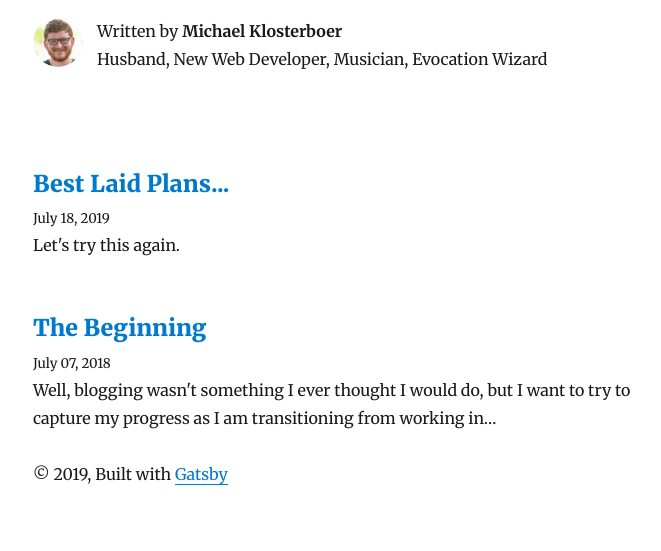
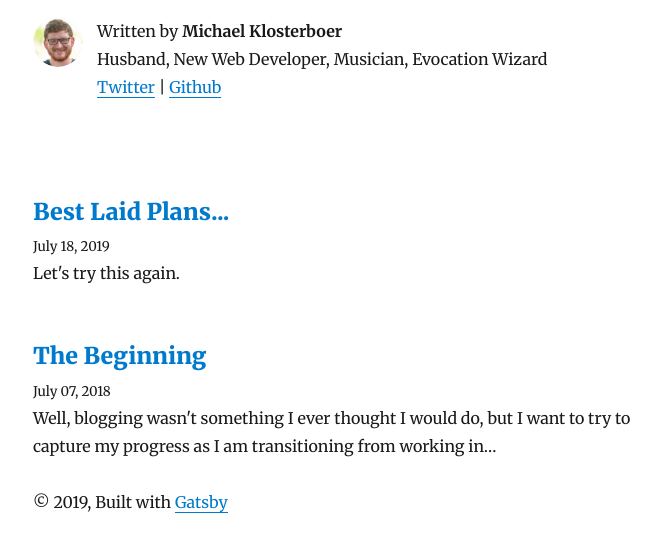
Before and after one commit to mklosterboer/codenightly.me, a Gatsby site: page / in a window 1280 px wide. Shown: the part 137-688 px from the top of the page, without its empty margins (292-953 px from the left). Built offline with nearby package versions, Linux system fonts and the light colour scheme; Gatsby itself is replaced by a stand-in of ours; some packages are replaced by stand-ins of ours.

Commit message:
Add social links

```diff
--- a/src/components/bio.js
+++ b/src/components/bio.js
@@ -32,7 +32,7 @@
     }
   `)
 
-  const { author } = data.site.siteMetadata
+  const { author, social } = data.site.siteMetadata
   return (
     <div
       style={{
@@ -57,6 +57,8 @@
         Written by <strong>{author}</strong>
         <br />
         Husband, New Web Developer, Musician, Evocation Wizard
+        <br />
+        <a href={`https://twitter.com/${social.twitter}`}>Twitter</a> | <a href={`https://github.com/mklosterboer`}>Github</a>
       </p>
     </div>
   )
```
